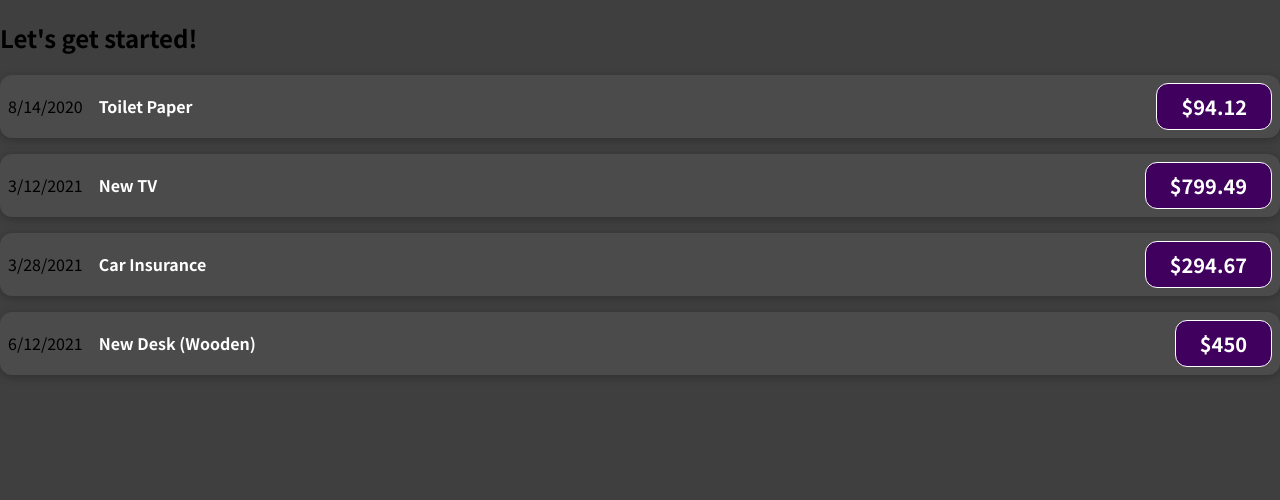
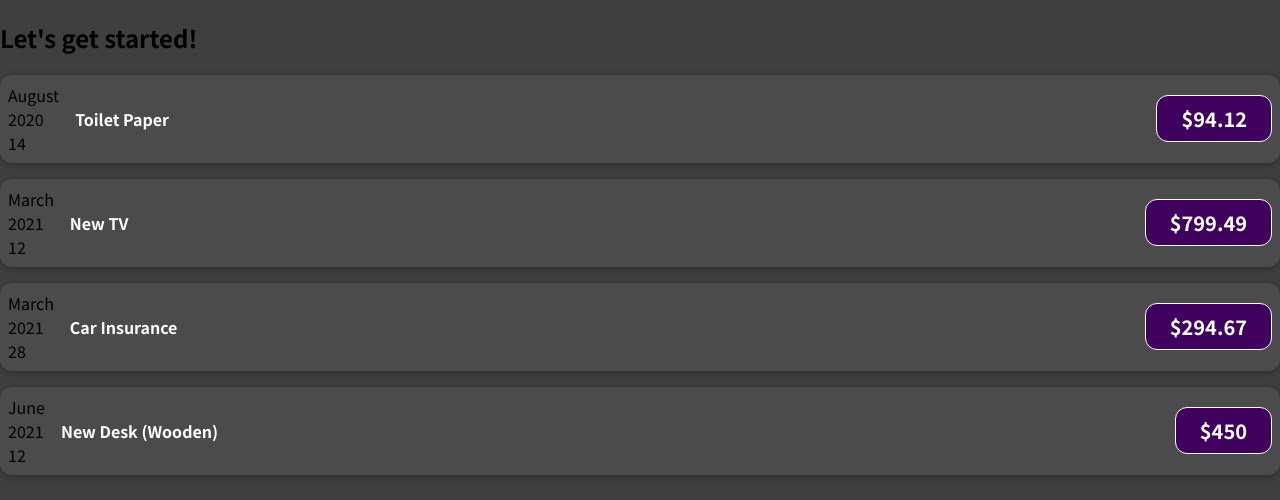
Before and after one commit to shashankdkte/ac-react, a JavaScript app in the folder react-basics/expense-tracker/: page / in a window 1280 px wide. Shown: the top 500 px of the page. Built offline with nearby package versions, Linux system fonts and the light colour scheme.

Commit message:
Adding normal Javascript Logic to Components

```diff
--- a/react-basics/expense-tracker/src/components/ExpenseItem.js
+++ b/react-basics/expense-tracker/src/components/ExpenseItem.js
@@ -1,10 +1,17 @@
 import "./ExpenseItem.css"
 
 function ExpenseItem(props) {
+  const month = props.date.toLocaleString("en-US", { month: "long" });
+  const day = props.date.toLocaleString("en-US", { day: "2-digit" });
+  const year = props.date.getFullYear();
 
   return (
     <div className="expense-item">
-      <div >{props.date.toLocaleDateString()}</div>
+      <div >
+        <div>{month}</div>
+        <div>{year}</div>
+        <div>{day}</div>
+      </div>
       <h2 className="expense-item__description">{props.title}</h2>
       <div className="expense-item__price">${props.amount}</div>
     </div>
```
